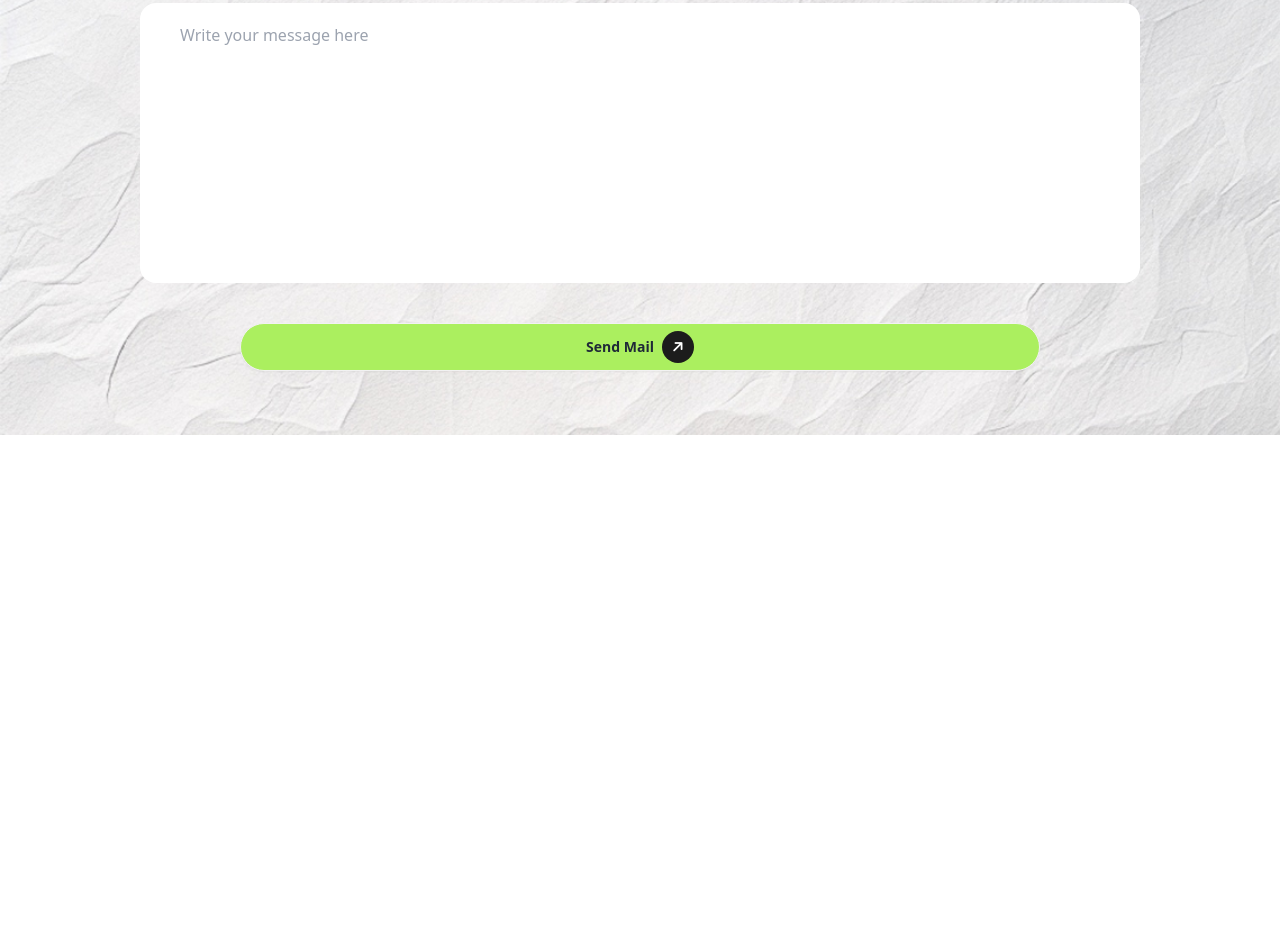
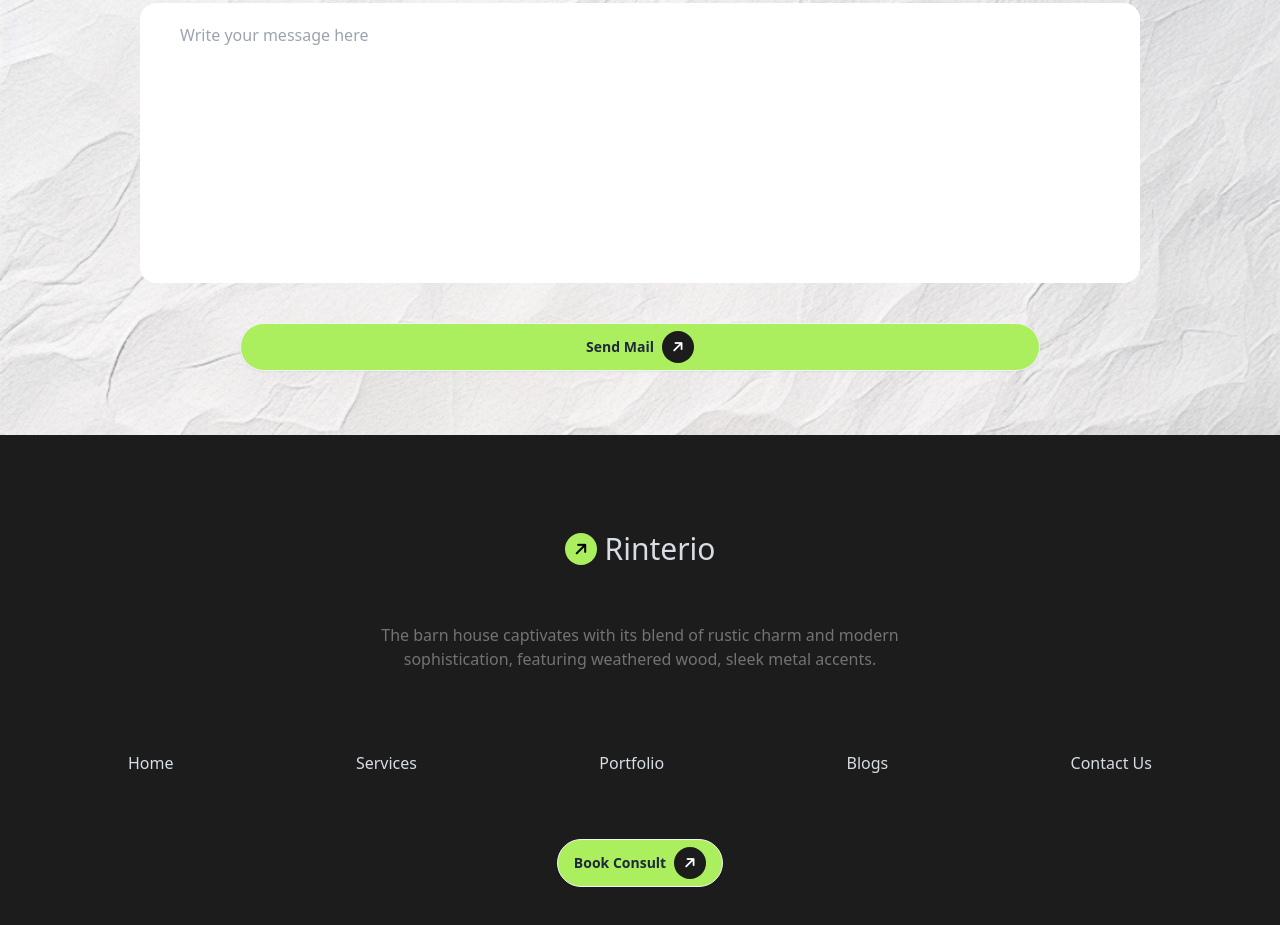
Before and after one commit to nafx0/Rinterio, a plain HTML site: page index.html in a window 1280 px wide. Shown: the part 4245-5170 px from the top of the page. Before the commit the page ends 4680 px from the top, so only its background shows below. Drawn offline with nearby package versions, Linux system fonts and the light colour scheme.

Commit message:
added footer section

```diff
--- a/index.html
+++ b/index.html
@@ -51,7 +51,7 @@
                         <i class="fa-solid fa-arrow-right -rotate-45"></i>
                     </div>
                      <h3 class="text-3xl">Rinterio</h3>
-                    </div>
+                </div>
               <div class="dropdown px-16">
                 <div tabindex="0" role="button" class="btn btn-ghost lg:hidden">
                   <svg
@@ -147,7 +147,7 @@
         </div>
     </header>
     <main>
-        <!-- Design Section -->
+        <!-- About us Section -->
         <section class="bg-gray-100">
             <div class="lg:max-w-screen-xl lg:mx-auto px-10 pb-10">
                 <img src="assets/Vector.png" alt="" class="py-5 hidden lg:flex">
@@ -428,8 +428,26 @@
                 </div>
             </section>
     </main>
-    <footer>
-
+     <footer class="bg-[#1C1C1C] text-neutral-content p-10">
+        <div class="flex items-center justify-center space-x-2 lg:my-14 mb-10">
+            <div class="h-8 w-8 rounded-full bg-[#ABEF5F] flex justify-center items-center">
+                <i class="fa-solid fa-arrow-right -rotate-45 text-black"></i>
+            </div>
+             <h3 class="text-3xl">Rinterio</h3>
+            </div>
+        <p class="max-w-prose lg:mt-6 text-center mx-auto mb-12">The barn house captivates with its blend of rustic charm and modern sophistication, featuring weathered wood, sleek metal accents.</p>
+        <nav class="flex flex-col lg:flex-row gap-6 max-w-screen-lg mx-auto justify-between lg:mt-20 items-center">
+            <a class="link link-hover">Home</a>
+            <a class="link link-hover">Services</a>
+            <a class="link link-hover">Portfolio</a>
+            <a class="link link-hover">Blogs</a>
+            <a class="link link-hover">Contact Us</a>
+        </nav>
+        <div class="flex justify-center w-full mt-16">
+            <a class="btn bg-[#ABEF5F] rounded-full lg:w-auto w-full">Book Consult<div class="h-8 w-8 rounded-full bg-[#1C1C1C] flex justify-center items-center">
+                <i class="fa-solid fa-arrow-right -rotate-45 text-white"></i>
+            </div></a>
+        </div>
     </footer>
 </body>
 </html>
```
